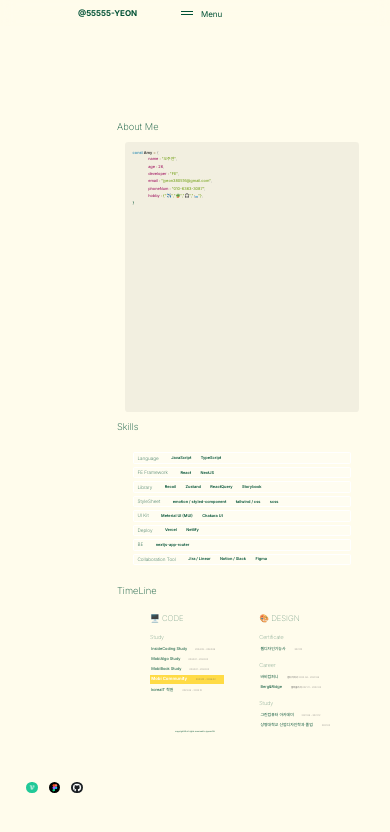
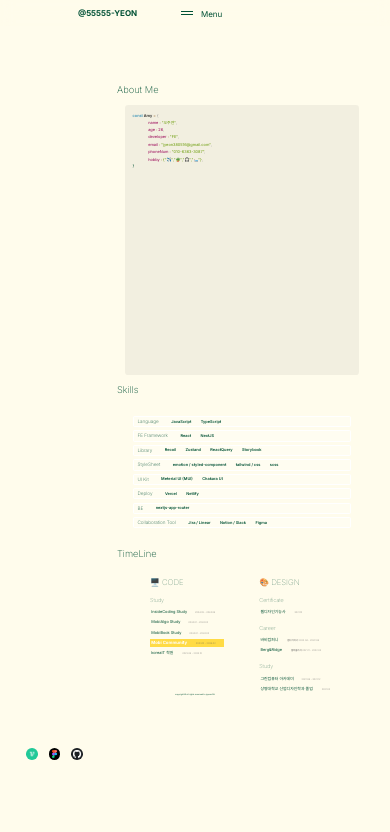
Before and after one commit to 55555-Jyeon/portfolio, a Next.js app: page /Amy/AboutMe in a window 390 px wide. Shown: the top 832 px of the page. Built offline with nearby package versions, Linux system fonts and the light colour scheme.

Commit message:
media query, about me page

```diff
--- a/src/app/Amy/AboutMe/_component/sideBar.module.css
+++ b/src/app/Amy/AboutMe/_component/sideBar.module.css
@@ -23,3 +23,22 @@
   overflow: hidden;
   border-radius: 50%;
 }
+
+/* smaller mobile */
+@media screen and (max-width: 480px) {
+  .imageContainer {
+    top: -16%;
+  }
+  .iconbox {
+    bottom: 10%;
+  }
+}
+/* larger smartphones & tablets */
+@media screen and (min-width: 481px) and (max-width: 768px) {
+  .imageContainer {
+    top: -16%;
+  }
+  .iconbox {
+    bottom: 10%;
+  }
+}
--- a/src/app/Amy/AboutMe/detail.module.css
+++ b/src/app/Amy/AboutMe/detail.module.css
@@ -2,7 +2,7 @@
   width: 100vw;
   height: fit-content;
   position: relative;
-  padding-top: 60px;
+  padding-top: 6vw;
 }
 .content {
   position: relative;
```
